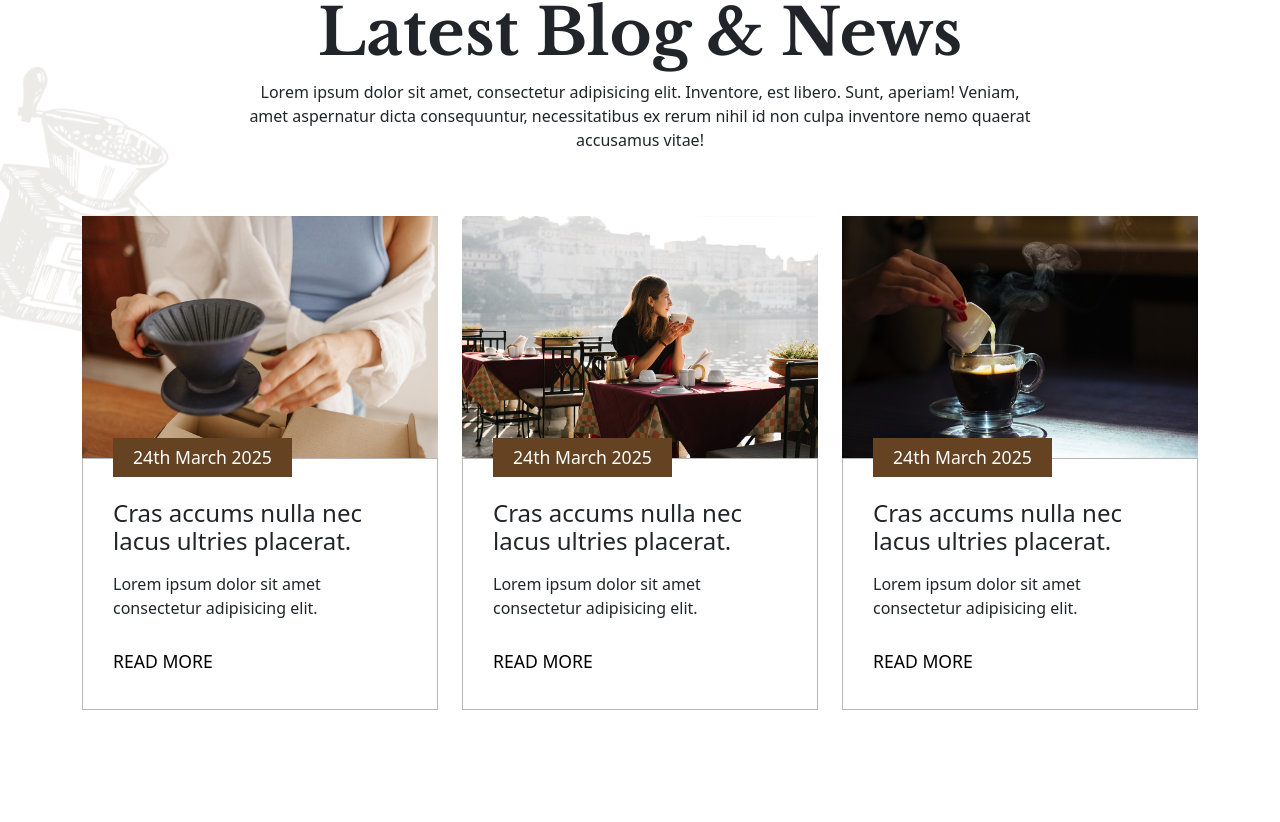
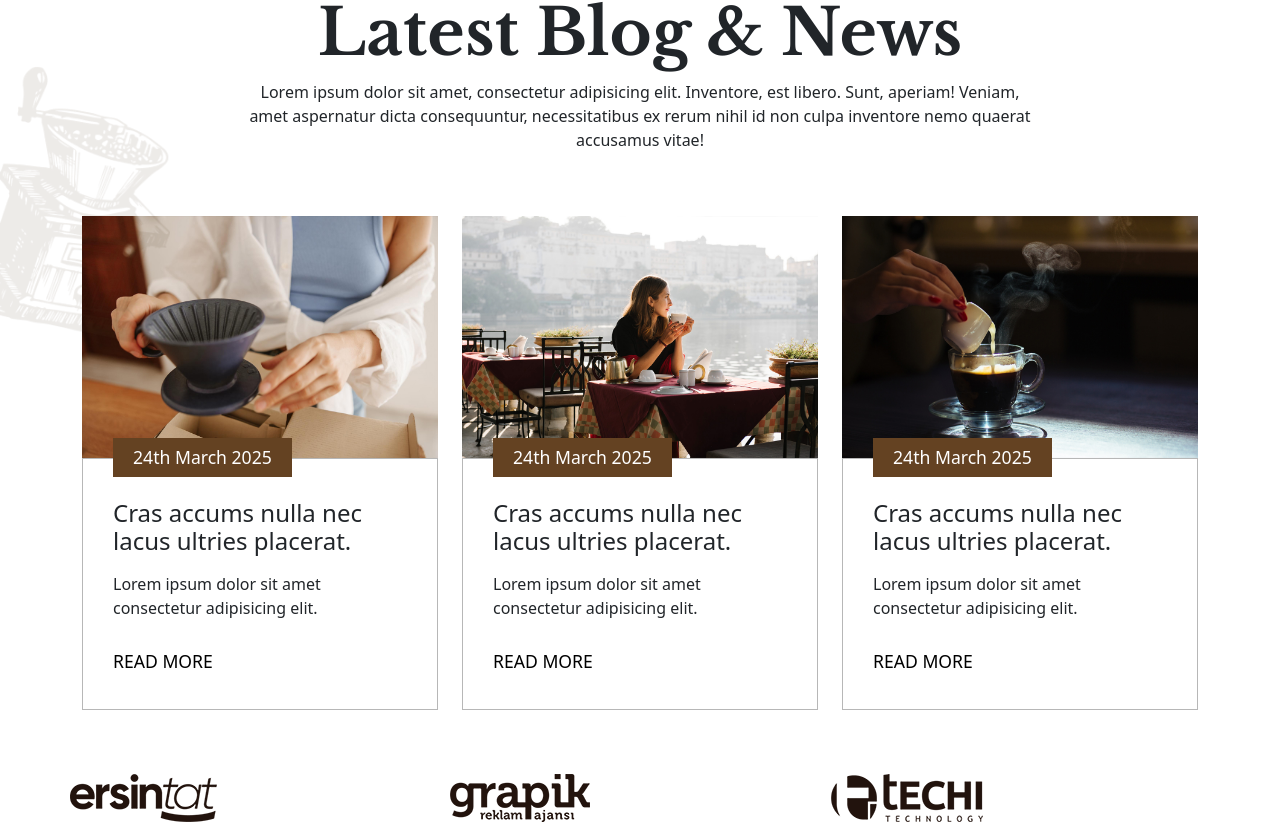
Before and after one commit to Nurxdev/LuxeHub-Hotel, a React (Vite) app in the folder Hotel Booking Website/HMS/: page / in a window 1280 px wide. Shown: the part 6927-7749 px from the top of the page. Before the commit the page ends 7701 px from the top, so only its background shows below. Built offline with nearby package versions, Linux system fonts and the light colour scheme; some icons are missing.

Commit message:
Update Brands section

```diff
--- a/Hotel Booking Website/HMS/src/Components/Pages/Index.jsx
+++ b/Hotel Booking Website/HMS/src/Components/Pages/Index.jsx
@@ -35,6 +35,12 @@ import playVideo from "./../../assets/play-btn.png";
 import blog1 from "./../../assets/blog-1.jpg";
 import blog2 from "./../../assets/blog-2.jpg";
 import blog3 from "./../../assets/blog-3.jpg";
+import brand1 from "./../../assets/logo1.png";
+import brand2 from "./../../assets/logo2.png";
+import brand3 from "./../../assets/logo3.png";
+import brand4 from "./../../assets/logo4.png";
+import brand5 from "./../../assets/logo5.png";
+
 
 const Rooms = [
   {
@@ -915,6 +921,58 @@ const Index = () => {
           </div>
         </div>
       </div>
+
+
+      {/* Brands */}
+      <div className="brand-container position-relative">
+        <div className="container">
+          <div className="row">
+            <Swiper
+              slidesPerView={4}
+              spaceBetween={1}
+              loop={true}
+              autoplay={true}
+              breakpoints={{
+                1399: { slidesPerView: 4 },
+                768: { slidesPerView: 3 },
+                575: { slidesPerView: 2 },
+                0: { slidesPerView: 1 },
+              }}
+              className="brand-swiper w-100"
+            >
+              <SwiperSlide>
+                <div className="brand-img w-100">
+                  <img src={brand1} className="img-fluid" alt="" />
+                </div>
+              </SwiperSlide>
+
+              <SwiperSlide>
+                <div className="brand-img w-100">
+                  <img src={brand2} className="img-fluid" alt="" />
+                </div>
+              </SwiperSlide>
+
+              <SwiperSlide>
+                <div className="brand-img w-100">
+                  <img src={brand3} className="img-fluid" alt="" />
+                </div>
+              </SwiperSlide>
+
+              <SwiperSlide>
+                <div className="brand-img w-100">
+                  <img src={brand4} className="img-fluid" alt="" />
+                </div>
+              </SwiperSlide>
+
+              <SwiperSlide>
+                <div className="brand-img w-100">
+                  <img src={brand5} className="img-fluid" alt="" />
+                </div>
+              </SwiperSlide>
+            </Swiper>
+          </div>
+        </div>
+      </div>
     </>
   );
 };
```
